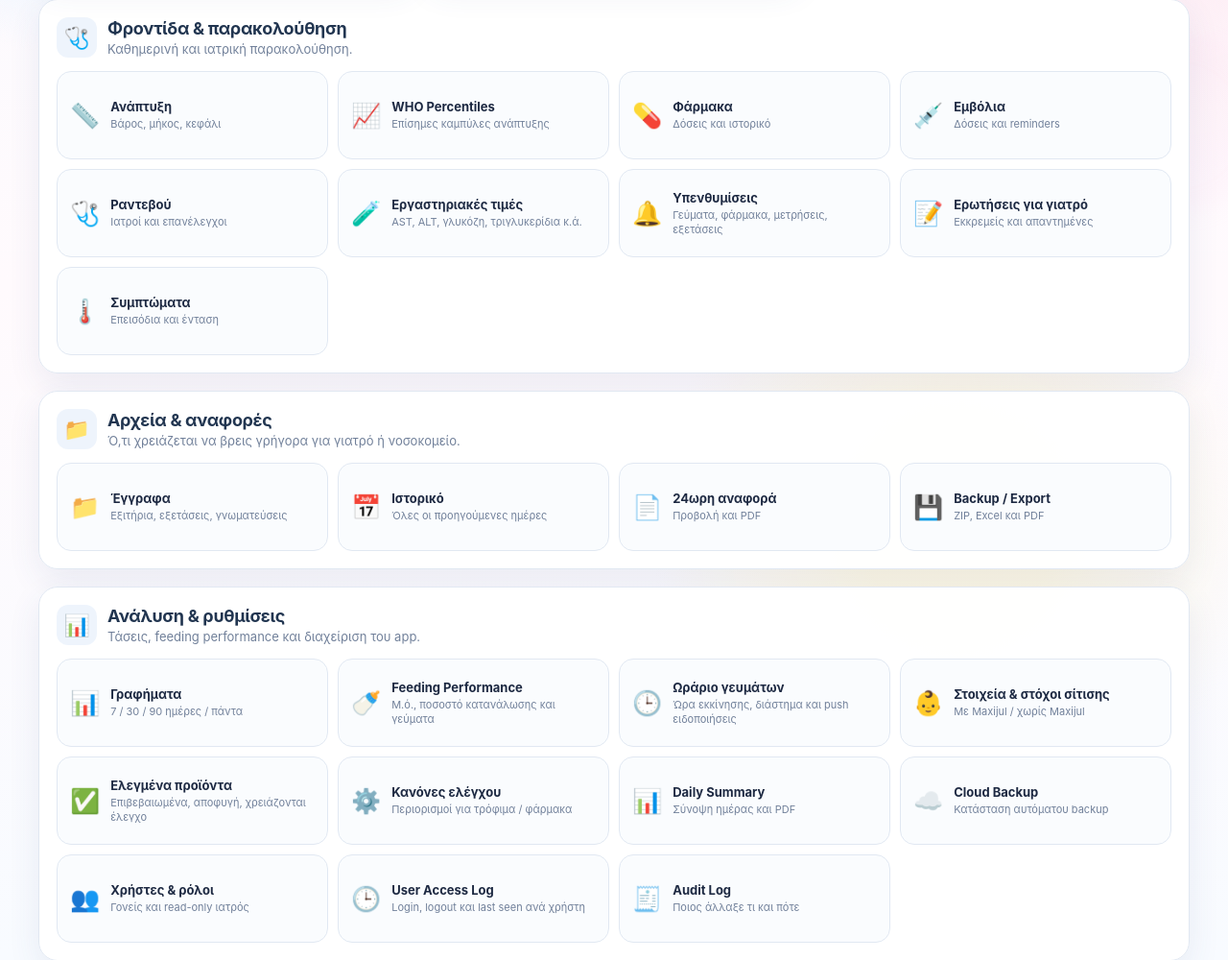
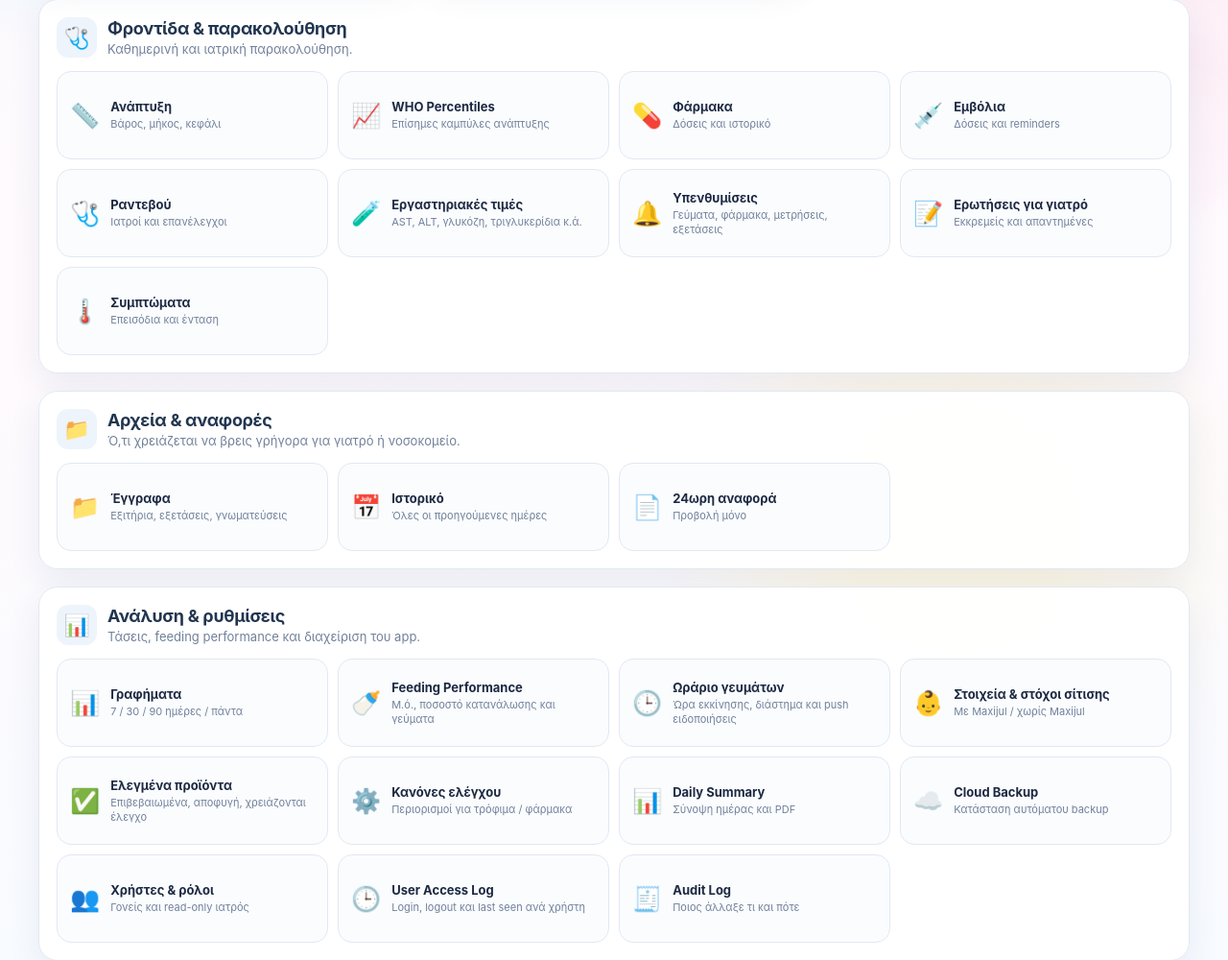
Before and after one commit to MichalisMichael26/giorgos-health, a Django app: page /more/ in a window 1280 px wide. Shown: the part 499-1499 px from the top of the page at 96% size. Run offline with Django 5.2, Linux system fonts and the light colour scheme; the visitor is signed in with stand-in values (Sample User, id 1); data comes from the database, SQL or seed files in the repository; parts of the project's set-up code (start-up, migrations or seed data) failed here and were passed over.

Commit message:
Hide export options from non-owner accounts

```diff
--- a/templates/more.html
+++ b/templates/more.html
@@ -65,8 +65,8 @@
     <div class="health-card-grid">
         <a href="{% url 'document_list' %}" class="health-menu-card"><span>📁</span><div><strong>Έγγραφα</strong><small>Εξιτήρια, εξετάσεις, γνωματεύσεις</small></div></a>
         <a href="{% url 'history' %}" class="health-menu-card"><span>📅</span><div><strong>Ιστορικό</strong><small>Όλες οι προηγούμενες ημέρες</small></div></a>
-        <a href="{% url 'report_24h_preview' %}" class="health-menu-card"><span>📄</span><div><strong>24ωρη αναφορά</strong><small>Προβολή και PDF</small></div></a>
-        <a href="{% url 'export_center' %}" class="health-menu-card"><span>💾</span><div><strong>Backup / Export</strong><small>ZIP, Excel και PDF</small></div></a>
+        <a href="{% url 'report_24h_preview' %}" class="health-menu-card"><span>📄</span><div><strong>24ωρη αναφορά</strong><small>{% if can_print_export %}Προβολή και PDF{% else %}Προβολή μόνο{% endif %}</small></div></a>
+        {% if can_print_export %}<a href="{% url 'export_center' %}" class="health-menu-card"><span>💾</span><div><strong>Backup / Export</strong><small>ZIP, Excel και PDF</small></div></a>{% endif %}
     </div>
 </section>
 
```
